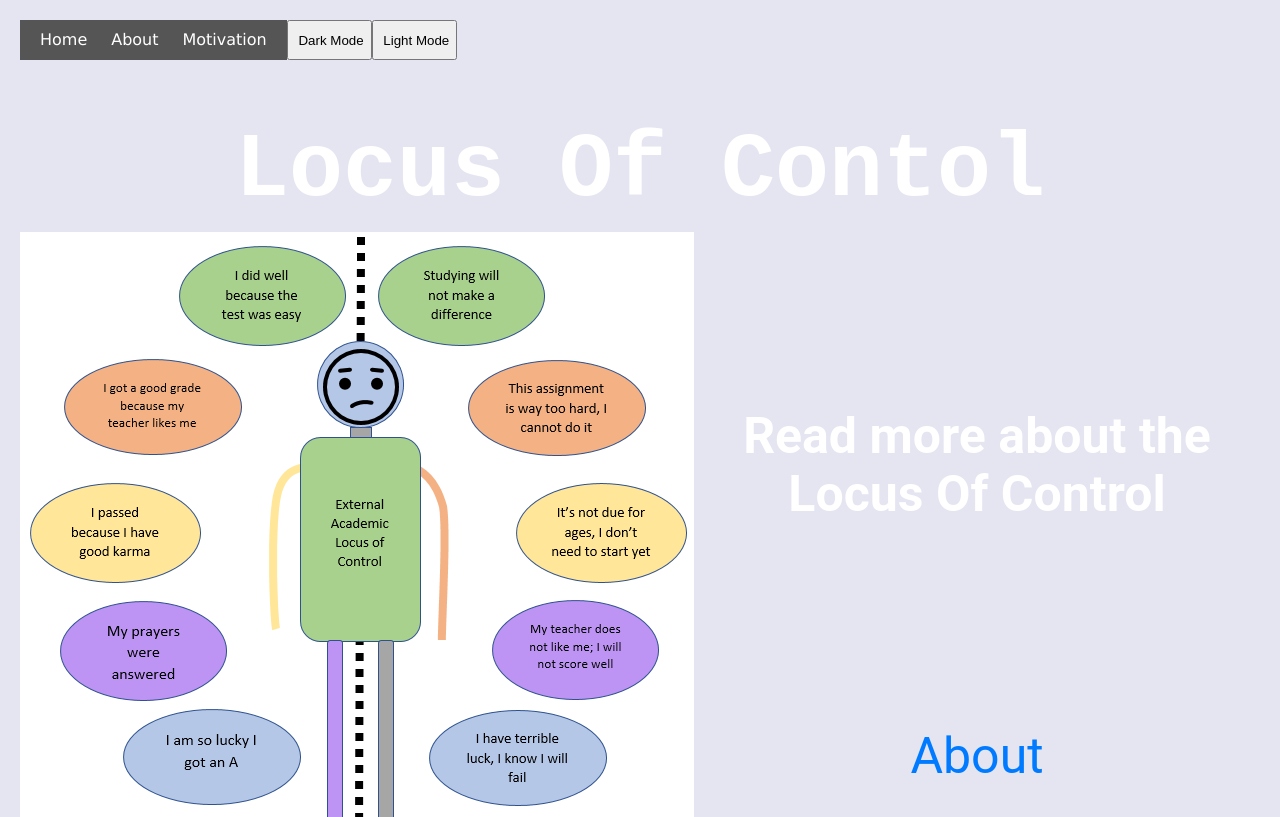
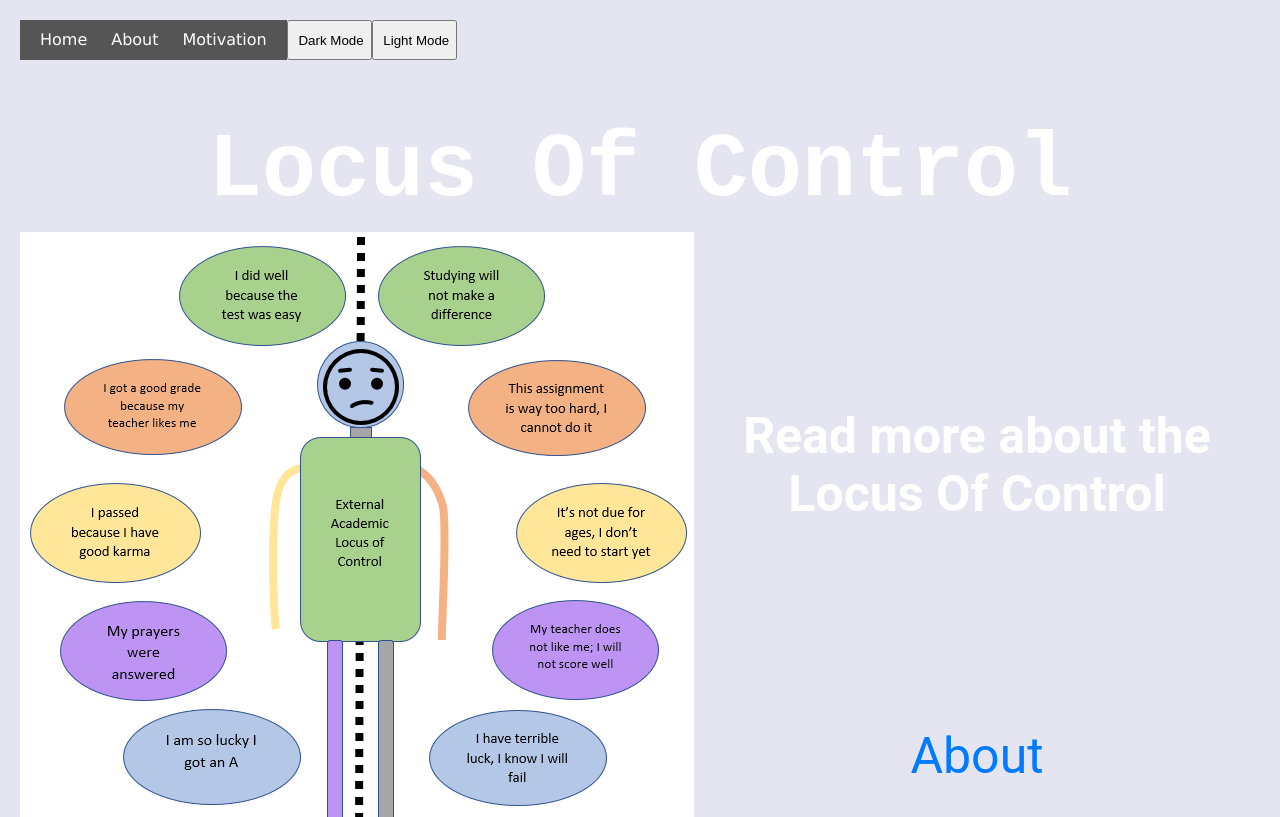
Before and after one commit to Pushkaltoocool/Digital-Literacy-Website-Final, a plain HTML site: page index.html in a window 1280 px wide. Shown: the top 817 px of the page. Drawn offline with Linux system fonts and the light colour scheme.

Commit message:
Update index.html

```diff
--- a/index.html
+++ b/index.html
@@ -78,7 +78,7 @@
 
 
 
-    <h1 class="name" align="center">Locus Of Contol </h1>
+    <h1 class="name" align="center">Locus Of Control </h1>
     <div class="LOL">
 
         <img class="mountain" src="External_academic_locus_of_control.png" alt="">
```
